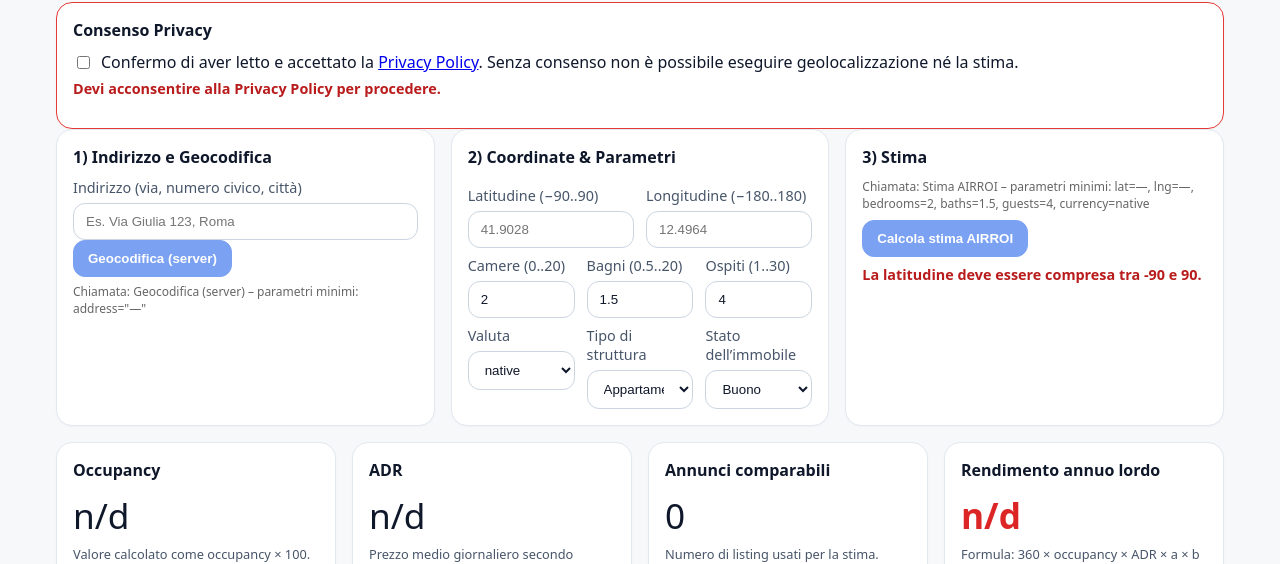
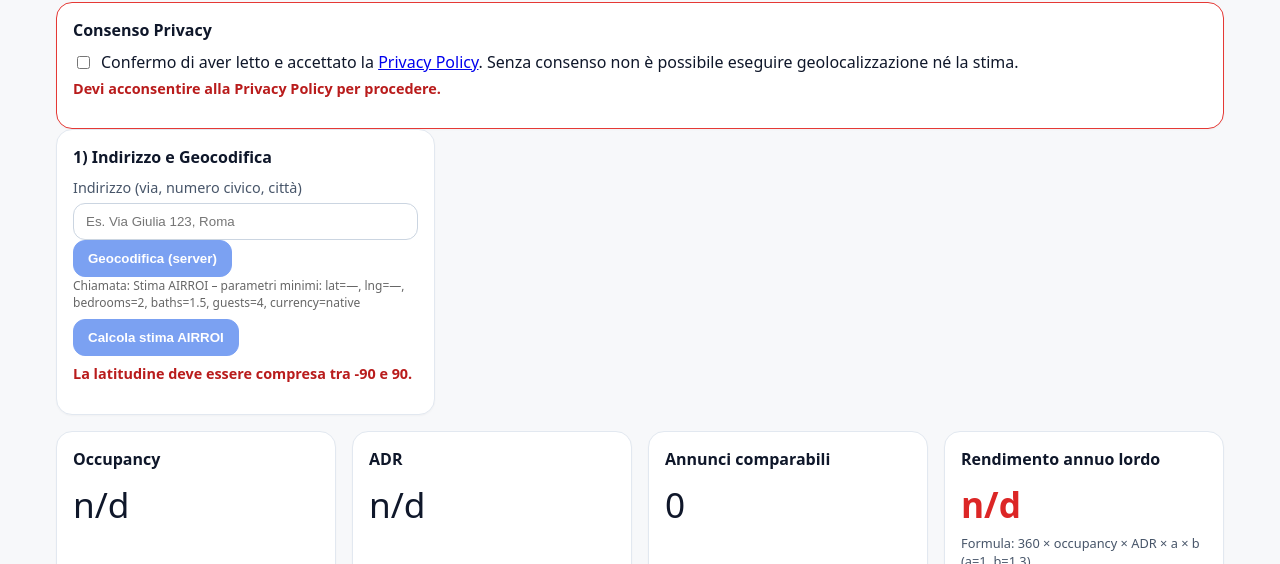
Before and after one commit to sulp10/immoby-estimator2, a Next.js app: page / in a window 1280 px wide. Shown: the part 236-800 px from the top of the page. Built offline with nearby package versions, Linux system fonts and the light colour scheme.

Commit message:
UI: remove geocoding/AIRROI diagnostic texts and KPI hints per request

```diff
--- a/app/page.tsx
+++ b/app/page.tsx
@@ -938,137 +938,7 @@ export default function Page() {
             <button onClick={doGeocode} disabled={!consent || loadingGeo} className="button primary">
               {loadingGeo ? "Geocodifica..." : "Geocodifica (server)"}
             </button>
-            <div style={{ fontSize: '12px', color: '#666', marginTop: '6px' }}>
-              Chiamata: Geocodifica (server) – parametri minimi: address="{address?.trim() || '—'}"
-            </div>
-            {geocodeChoices.length > 0 && (() => {
-              console.log('Rendering address selection with', geocodeChoices.length, 'choices');
-              return (
-                <div className="address-selection">
-                <div className="address-selection-header">
-                  <h3 className="address-selection-title">
-                    {geocodeChoices.length === 1
-                      ? "Risultato trovato - Conferma l'indirizzo:"
-                      : `${geocodeChoices.length} risultati trovati - Seleziona l'indirizzo corretto:`
-                    }
-                  </h3>
-                </div>
-                <div className="address-options">
-                  {geocodeChoices.map((r) => {
-                    const addressComponents = r.address_components || [];
-                    const types = r.types || [];
-                    const placeType = types.find((t: string) =>
-                      ['street_address', 'route', 'locality', 'administrative_area_level_1', 'country'].includes(t)
-                    ) || types[0] || 'address';
-
-                    // Estrai componenti utili dell'indirizzo
-                    const streetNumber = addressComponents.find((c: any) => c.types.includes('street_number'))?.long_name || '';
-                    const route = addressComponents.find((c: any) => c.types.includes('route'))?.long_name || '';
-                    const locality = addressComponents.find((c: any) => c.types.includes('locality'))?.long_name || '';
-                    const adminArea = addressComponents.find((c: any) => c.types.includes('administrative_area_level_1'))?.long_name || '';
-                    const country = addressComponents.find((c: any) => c.types.includes('country'))?.long_name || '';
-
-                    const shortAddress = [streetNumber, route].filter(Boolean).join(' ');
-                    const locationInfo = [locality, adminArea, country].filter(Boolean).join(', ');
-
-                    return (
-                      <div
-                        key={r.place_id}
-                        className={`address-option ${chosenPlaceId === r.place_id ? "selected" : ""}`}
-                        onClick={() => chooseGeocode(r.place_id)}
-                      >
-                        <input
-                          type="radio"
-                          name="address-choice"
-                          checked={chosenPlaceId === r.place_id}
-                          onChange={() => chooseGeocode(r.place_id)}
-                          className="address-option-radio"
-                        />
-                        <div className="address-option-content">
-                          <div className="address-option-main">
-                            {shortAddress || r.formatted_address}
-                          </div>
-                          <div className="address-option-details">
-                            {locationInfo && <div>{locationInfo}</div>}
-                            {r.geometry?.location && (
-                              <div>
-                                Coordinate: {r.geometry.location.lat.toFixed(6)}, {r.geometry.location.lng.toFixed(6)}
-                              </div>
-                            )}
-                          </div>
-                          <span className="address-option-type">
-                            {placeType.replace(/_/g, ' ')}
-                          </span>
-                        </div>
-                      </div>
-                    );
-                  })}
-                </div>
-                </div>
-              );
-            })()}
-          </div>
-
-          {/* Colonna centrale: Coordinate & Parametri */}
-          <div className="card">
-            <h2 className="section-title">2) Coordinate & Parametri</h2>
-            <div className="grid-2">
-              <div>
-                <label className="label">Latitudine (−90..90)</label>
-                <input className="input" inputMode="decimal" value={lat} onChange={(e) => setLat(e.target.value)} placeholder="41.9028" />
-              </div>
-              <div>
-                <label className="label">Longitudine (−180..180)</label>
-                <input className="input" inputMode="decimal" value={lng} onChange={(e) => setLng(e.target.value)} placeholder="12.4964" />
-              </div>
-            </div>
-
-            <div className="grid-3">
-              <div>
-                <label className="label">Camere (0..20)</label>
-                <input type="number" className="input" value={bedrooms} onChange={(e) => setBedrooms(clamp(parseInt(e.target.value || "0", 10), 0, 20))} />
-              </div>
-              <div>
-                <label className="label">Bagni (0.5..20)</label>
-                <input type="number" step="0.5" className="input" value={baths} onChange={(e) => setBaths(clamp(parseFloat(e.target.value || "0"), 0.5, 20))} />
-              </div>
-              <div>
-                <label className="label">Ospiti (1..30)</label>
-                <input type="number" className="input" value={guests} onChange={(e) => setGuests(clamp(parseInt(e.target.value || "1", 10), 1, 30))} />
-              </div>
-            </div>
-
-            <div className="grid-3">
-              <div>
-                <label className="label">Valuta</label>
-                <select className="select" value={currency} onChange={(e) => setCurrency(e.target.value as any)}>
-                  <option value="native">native</option>
-                  <option value="usd">usd</option>
-                </select>
-              </div>
-              <div>
-                <label className="label">Tipo di struttura</label>
-                <select className="select" value={tipoStruttura} onChange={(e) => setTipoStruttura(e.target.value as any)}>
-                  <option value="Appartamento">Appartamento</option>
-                  <option value="Affittacamere">Affittacamere</option>
-                  <option value="B&B">B&B</option>
-                </select>
-              </div>
-              <div>
-                <label className="label">Stato dell’immobile</label>
-                <select className="select" value={statoImmobile} onChange={(e) => setStatoImmobile(e.target.value as any)}>
-                  <option value="Ottimo">Ottimo</option>
-                  <option value="Buono">Buono</option>
-                  <option value="Discreto">Discreto</option>
-                  <option value="Mediocre">Mediocre</option>
-                </select>
-              </div>
-            </div>
-          </div>
-
-          {/* Colonna destra: Submit */}
-          <div className="card">
-            <h2 className="section-title">3) Stima</h2>
+            {/* Rimosso: testo diagnostico parametri minimi della geocodifica */}
             <div style={{ fontSize: '12px', color: '#666', marginBottom: '8px' }}>
               Chiamata: Stima AIRROI – parametri minimi: lat={lat || '—'}, lng={lng || '—'}, bedrooms={bedrooms}, baths={baths}, guests={guests}, currency={currency}
             </div>
@@ -1090,17 +960,17 @@ export default function Page() {
           <div className="card">
             <h3 className="section-title">Occupancy</h3>
             <p className="kpi">{fmtPercent(result?.occupancy)}</p>
-            <p className="hint">Valore calcolato come occupancy × 100.</p>
+            {/* Rimosso: Valore calcolato come occupancy × 100 */}
           </div>
           <div className="card">
             <h3 className="section-title">ADR</h3>
             <p className="kpi">{fmtCurrency(result?.average_daily_rate)}</p>
-            <p className="hint">Prezzo medio giornaliero secondo AIRROI.</p>
+            {/* Rimosso: Prezzo medio giornaliero secondo AIRROI */}
           </div>
           <div className="card">
             <h3 className="section-title">Annunci comparabili</h3>
             <p className="kpi">{Array.isArray(result?.comparable_listings) ? result!.comparable_listings!.length : 0}</p>
-            <p className="hint">Numero di listing usati per la stima.</p>
+            {/* Rimosso: Numero di listing usati per la stima */}
           </div>
           <div className="card">
             <h3 className="section-title">Rendimento annuo lordo</h3>
```
